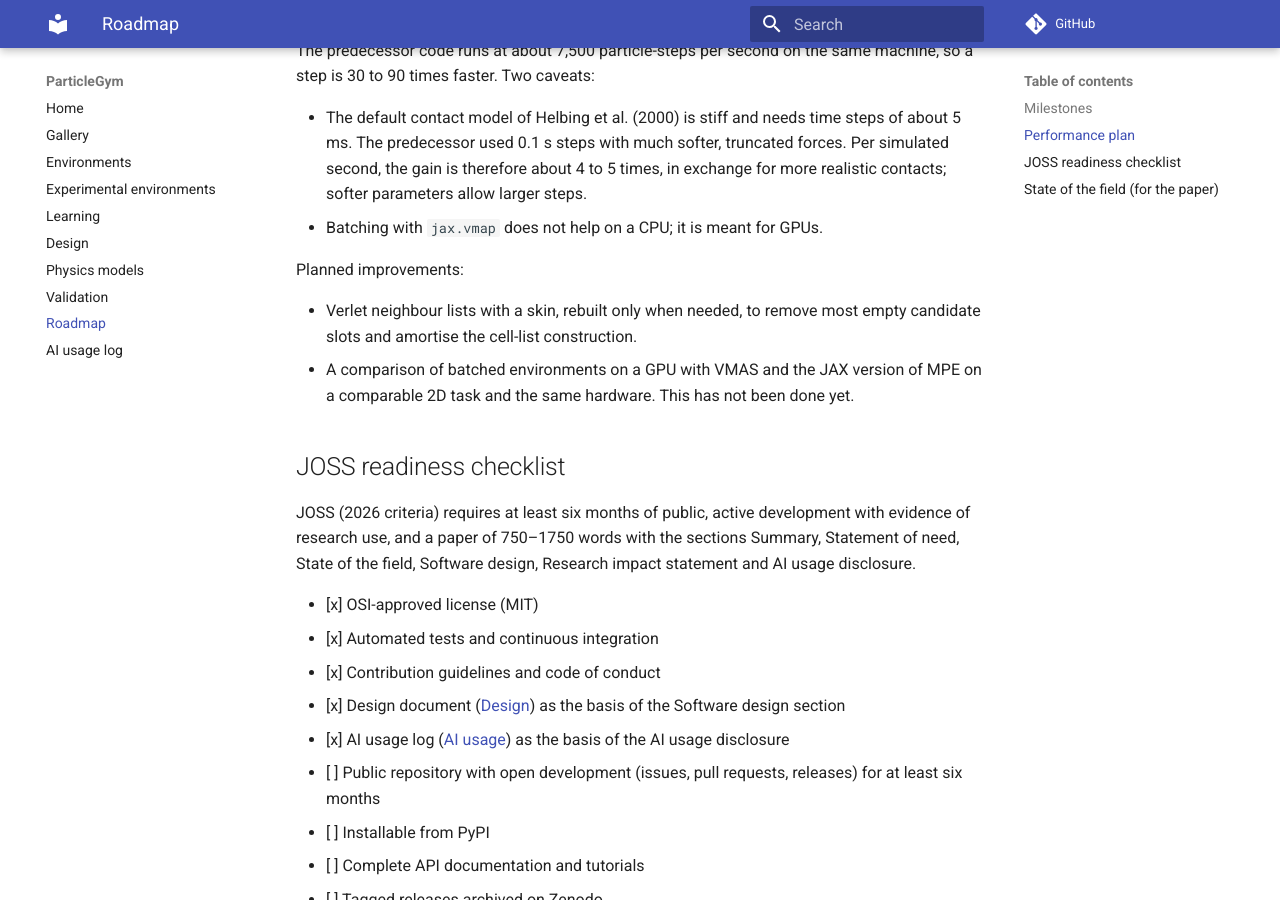
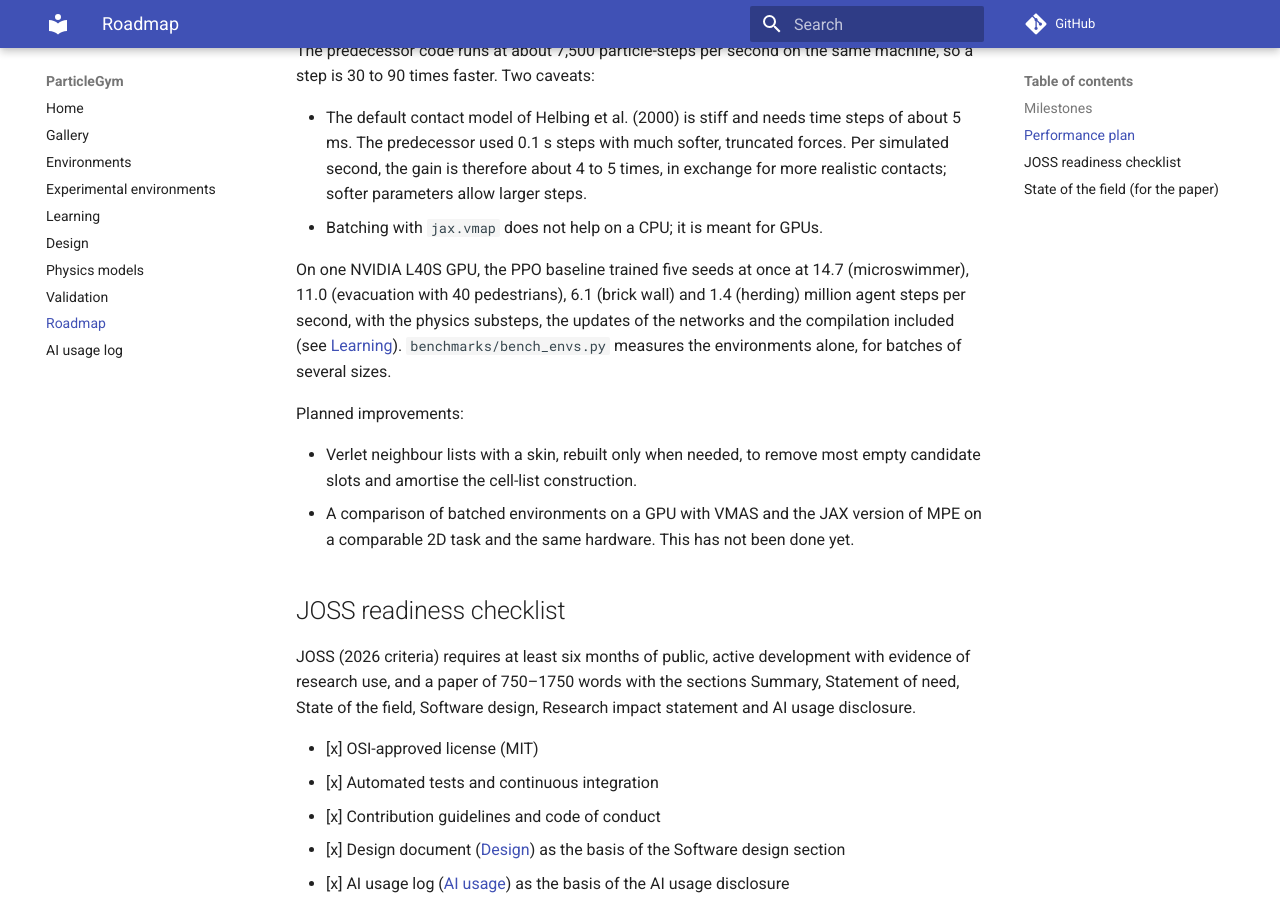
Before and after one commit to ZhaojieC/particlegym, an MkDocs documentation site: the page built from docs/roadmap.md, in a window 1280 px wide and 900 px high, scrolled down 1601 px. Built offline with MkDocs 1.6.1 and Material for MkDocs 9.7.7, drawn with Linux system fonts in a browser that asks for light colours; comment, search, counter and statistics services are not loaded.

Commit message:
State the measured training throughput in the README and the roadmap
From the PPO runs on one NVIDIA L40S (benchmarks/learning): 1.4 to 14.7
million agent steps per second for five seeds at once, with the physics
substeps, the updates of the networks and the compilation included.

Co-Authored-By: Claude Opus 5.5 <noreply@anthropic.com>
Claude-Session: https://claude.ai/code/session_01KhunX6W2pr2ytFqDQiSrPW

```diff
--- a/docs/roadmap.md
+++ b/docs/roadmap.md
@@ -54,6 +54,13 @@ machine, so a step is 30 to 90 times faster. Two caveats:
   larger steps.
 - Batching with `jax.vmap` does not help on a CPU; it is meant for GPUs.
 
+On one NVIDIA L40S GPU, the PPO baseline trained five seeds at once at 14.7
+(microswimmer), 11.0 (evacuation with 40 pedestrians), 6.1 (brick wall) and
+1.4 (herding) million agent steps per second, with the physics substeps, the
+updates of the networks and the compilation included (see
+[Learning](learning.md#results-of-ppo)). `benchmarks/bench_envs.py` measures
+the environments alone, for batches of several sizes.
+
 Planned improvements:
 
 - Verlet neighbour lists with a skin, rebuilt only when needed, to remove most
```
Also changed, not shown: README.md (+4 -1 lines).
